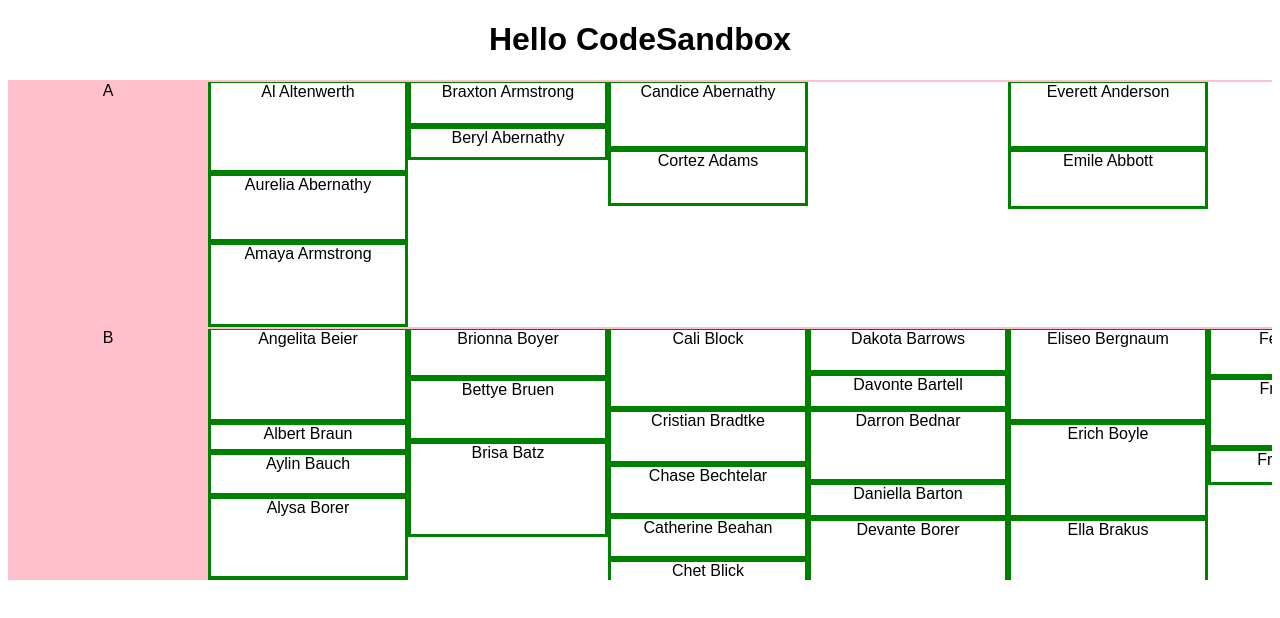
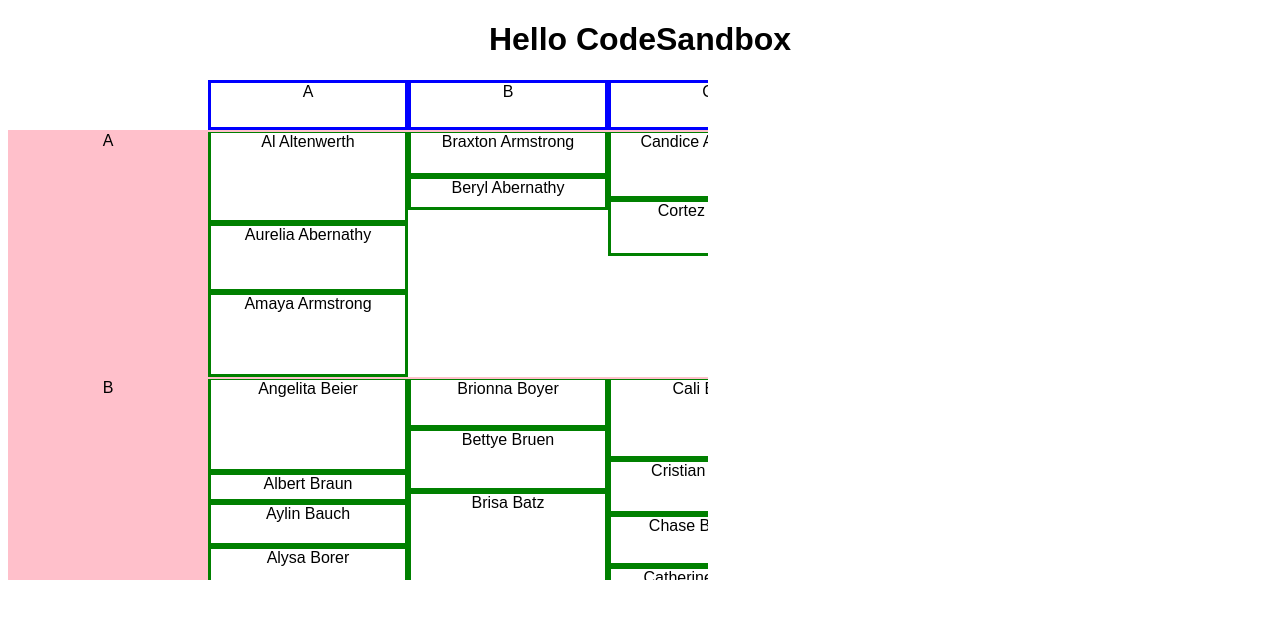
Before and after one commit to alissaVrk/swimlanes-known-size-cards, a React (Create React App) app: page / in a window 1280 px wide. Shown: the top 618 px of the page. Built offline with nearby package versions, Linux system fonts and the light colour scheme; the HTML template or start-up script is replaced by a standard one.

Commit message:
headers can't see vertical scroll bar

```diff
--- a/src/swimlanes/Swimlanes.tsx
+++ b/src/swimlanes/Swimlanes.tsx
@@ -2,13 +2,14 @@ import { LanesDataType, LETTERS } from "../data";
 import { Lane } from "./Lane";
 import { useVirtualizer } from "@tanstack/react-virtual";
 import { useRef } from "react";
-import { COLUMN_WIDTH, getLaneHeight, LANE_HEADER_WIDTH } from "./sizeHelpers";
+import { COLUMN_WIDTH, getLaneHeight, HEADER_HEIGHT, LANE_HEADER_WIDTH } from "./sizeHelpers";
 
 export function Swimlanes(props: {
   data: LanesDataType;
   cardsHeights: { [key: number]: number };
 }) {
   const lanesParent = useRef<HTMLDivElement>(null);
+  const columnsParent = useRef<HTMLDivElement>(null);
 
   const getLaneByIndex = (index: number) => {
     return props.data[index];
@@ -26,17 +27,37 @@ export function Swimlanes(props: {
 
 
   const columnsVirtualizer = useVirtualizer({
-    getScrollElement: () => lanesParent.current,
+    getScrollElement: () => columnsParent.current,
     count: LETTERS.length,
     estimateSize: (index) => COLUMN_WIDTH,
     horizontal: true,
   });
 
   return (
-      <div ref={lanesParent} style={{ height: '500px', width: '100%', overflow: "scroll" }}>
+    <div ref={columnsParent} style={{ height: '500px', width: '700px', overflowX: "scroll" }}>
+      <div className="virtual-container-horizontal" style={{ width: `${columnsVirtualizer.getTotalSize() + LANE_HEADER_WIDTH}px` }}>
+        <div style={{ height: 50 }}>
+          {columnsVirtualizer.getVirtualItems().map((virtual) => {
+            return (
+              <div
+                key={virtual.index}
+                className="virtual-item-horizontal"
+                style={{
+                  width: `${virtual.size}px`,
+                  transform: `translateX(${virtual.start + LANE_HEADER_WIDTH}px)`,
+                  border: "solid blue",
+                  height: HEADER_HEIGHT,
+                }}
+              >
+                {LETTERS[virtual.index]}
+              </div>
+            );
+          })}
+        </div>
+        <div ref={lanesParent} style={{ height: '450px', width: '100%', overflowY: 'scroll' }}>
           <div
             className="virtual-container-vertical"
-          style={{ height: lanesVirtualizer.getTotalSize(), width: `${columnsVirtualizer.getTotalSize() + LANE_HEADER_WIDTH}px` }}
+            style={{ height: lanesVirtualizer.getTotalSize() }}
           >
             {lanesVirtualizer.getVirtualItems().map((virtual) => {
               const lane = getLaneByIndex(virtual.index);
@@ -59,5 +80,8 @@ export function Swimlanes(props: {
             })}
           </div>
         </div>
+
+      </div>
+    </div>
   );
 }
```
Lines whose indentation alone changed are shown as unchanged.
